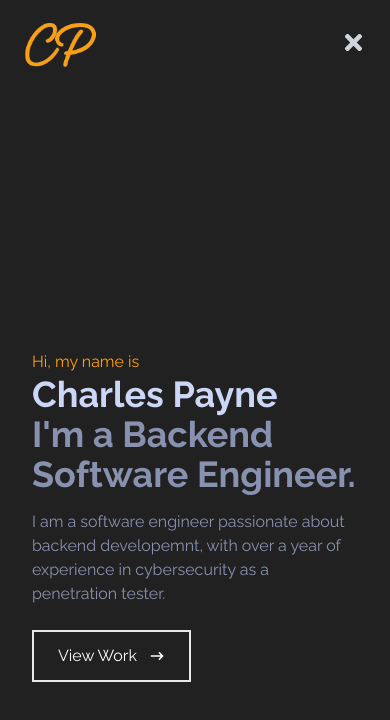
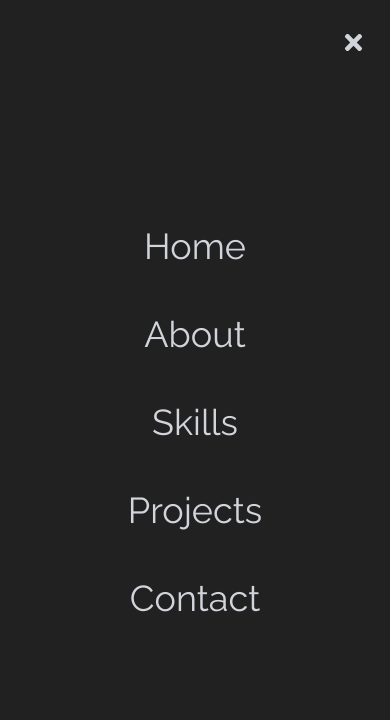
Before and after one commit to CP-Payne/portfolio, a React (Vite) app: page / in a window 390 px wide. Both pictures are taken after a click on the element 353 px from the left and 42 px from the top of the page. Shown: the top 720 px of the page. Built offline with nearby package versions, Linux system fonts and the light colour scheme.

Commit message:
feat: add menu page for mobile screens

```diff
--- a/src/Components/Navbar/Navbar.tsx
+++ b/src/Components/Navbar/Navbar.tsx
@@ -35,10 +35,33 @@ const Navbar = (props: Props) => {
         </li>
       </ul>
       {/* Hamburger Menu Icon */}
-      <div className="md:hidden mr-6  mt-5" onClick={handleClick}>
+      <div className="md:hidden mr-6 mt-5 z-10" onClick={handleClick}>
         {!nav ? <FaBars size={25} /> : <FaTimes size={25} />}
       </div>
       {/* Mobile Menu */}
+      <ul
+        className={
+          !nav
+            ? "hidden"
+            : "absolute top-0 left-0 w-full h-screen flex flex-col justify-center items-center bg-mainLightGray"
+        }
+      >
+        <li onClick={handleClick} className="py-6 text-4xl">
+          <a href="#home">Home</a>
+        </li>
+        <li onClick={handleClick} className="py-6 text-4xl">
+          <a href="#about">About</a>
+        </li>
+        <li onClick={handleClick} className="py-6 text-4xl">
+          <a href="#skills">Skills</a>
+        </li>
+        <li onClick={handleClick} className="py-6 text-4xl">
+          <a href="#projects">Projects</a>
+        </li>
+        <li onClick={handleClick} className="py-6 text-4xl">
+          <a href="#contact">Contact</a>
+        </li>
+      </ul>
     </div>
   );
 };
```
